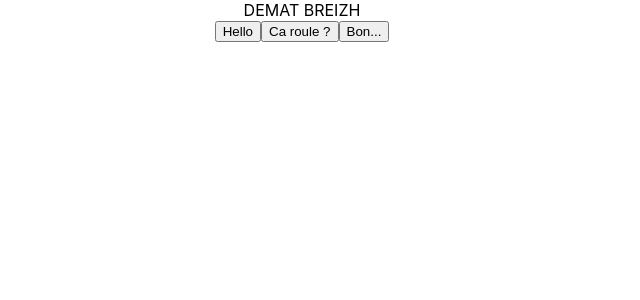
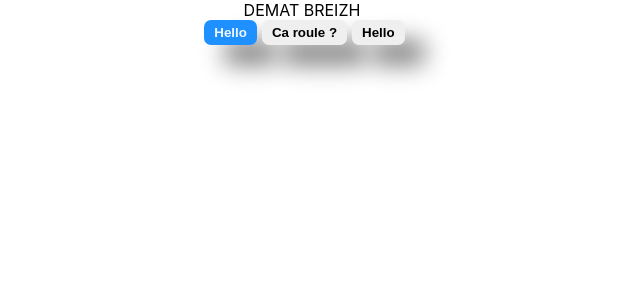
Before and after one commit to lhervieux/react-training, a React (Create React App) app: page / in a window 1280 px wide. Shown: the top 300 px of the page, without its empty margins (338-978 px from the left). Built offline with nearby package versions, Linux system fonts and the light colour scheme.

Commit message:
Ajout du style

```diff
--- a/src/App/App.js
+++ b/src/App/App.js
@@ -6,9 +6,14 @@ function App() {
   return (
    <div className="App">
      DEMAT BREIZH<br/>
+     <Button text="Hello" onButtonClicked={() => {
+       console.log();
+     }}
+       bgColor="DodgerBlue"
+       color="AliceBlue"
+     />
+     <Button text="Ca roule ?" />
      <Button text="Hello" />
-     <Button text="Ca roule ?" />
-     <Button text="Bon..." />
    </div>
   );
 }
--- a/src/App/Components/Button/Button.js
+++ b/src/App/Components/Button/Button.js
@@ -1,8 +1,16 @@
 import React from "react";
+import style from './Buttons.module.css';
 
 function Button(props) {
-    console.trace(props);
-    return <button>{props.text}</button>;
+    return <button className={style.Button}
+    onClick={(evt) => {
+        props.onButtonClicked();
+    }}
+    style= {{
+        backgroundColor:props.bgColor,
+        color: props.color,
+    }}
+    >{props.text}</button>;
 }
 
 export default Button;
--- /dev/null
+++ b/src/App/Components/Button/Buttons.module.css
@@ -0,0 +1,13 @@
+.Button {
+    padding: 5px 10px;
+    margin-left: 5px;
+    margin-bottom: 15px;
+    box-shadow: 20px 20px 25px grey;
+    border: none;
+    border-radius: 7px;
+    font-weight: 700;
+    cursor: pointer;
+
+    /*background-color: tomato;
+    color: gold;*/
+}
```
